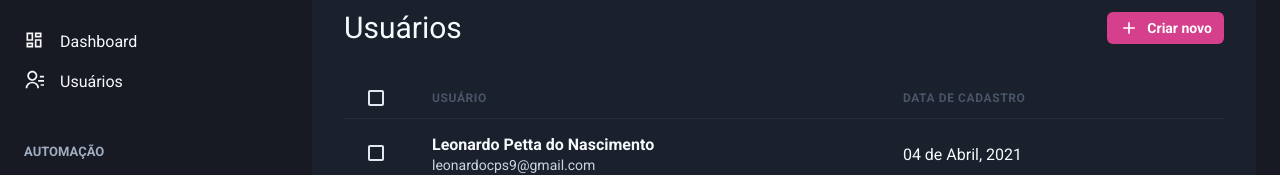
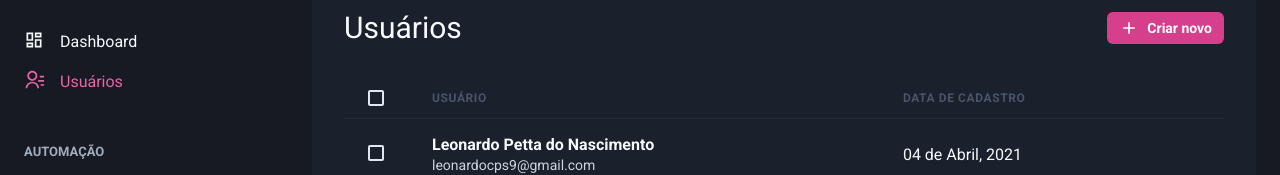
Before and after one commit to Aprendizado-cursos/dashgo, a Next.js app: page /users in a window 1280 px wide. Shown: the part 142-317 px from the top of the page. Built offline with nearby package versions, Linux system fonts and the light colour scheme.

Commit message:
feat(Component: Sidebar): :sparkles: Sinalizando link ativo

```diff
--- /dev/null
+++ b/src/components/ActiveLink.tsx
@@ -0,0 +1,29 @@
+import { useRouter } from "next/dist/client/router";
+import Link, { LinkProps } from "next/link";
+import { cloneElement, ReactElement } from "react";
+
+interface ActiveLinkProps extends LinkProps {
+    children: ReactElement;
+    shouldMatchExactHref?: boolean;
+}
+
+export function ActiveLink({ children, shouldMatchExactHref = false, ...rest }: ActiveLinkProps) {
+    const { asPath } = useRouter();
+
+    let isActive = false;
+
+    if (shouldMatchExactHref && (asPath === rest.href || asPath === rest.as)) {
+        isActive = true;
+    }
+
+    if (!shouldMatchExactHref && (asPath.startsWith(String(rest.href)) || asPath.startsWith(String(rest.as))))
+        isActive = true;
+
+    return (
+        <Link {...rest}>
+            {cloneElement(children, {
+                color: isActive ? "pink.400" : "gray.50",
+            })}
+        </Link>
+    );
+}
--- a/src/components/Sidebar/NavLink.tsx
+++ b/src/components/Sidebar/NavLink.tsx
@@ -1,6 +1,6 @@
-import { Icon, Link as ChakraLink, Text, LinkProps as ChakraLinkProps } from "@chakra-ui/react";
+import { Icon, Link as ChakraLink, LinkProps as ChakraLinkProps, Text } from "@chakra-ui/react";
 import { ElementType } from "react";
-import Link from "next/link"
+import { ActiveLink } from "../ActiveLink";
 
 interface NavLinkProps extends ChakraLinkProps {
     icon: ElementType;
@@ -10,13 +10,13 @@ interface NavLinkProps extends ChakraLinkProps {
 
 export function NavLink({ icon, children,href, ...rest }: NavLinkProps) {
     return (
-        <Link href={href} passHref><ChakraLink display="flex" align="center" {...rest}>
+        <ActiveLink href={href} passHref><ChakraLink display="flex" align="center" {...rest}>
         {" "}
         <Icon as={icon} fontSize="20"></Icon>
         <Text ml="4" fontWigth="medium">
             {children}
         </Text>
-    </ChakraLink></Link>
+    </ChakraLink></ActiveLink>
 
     );
 }
```
